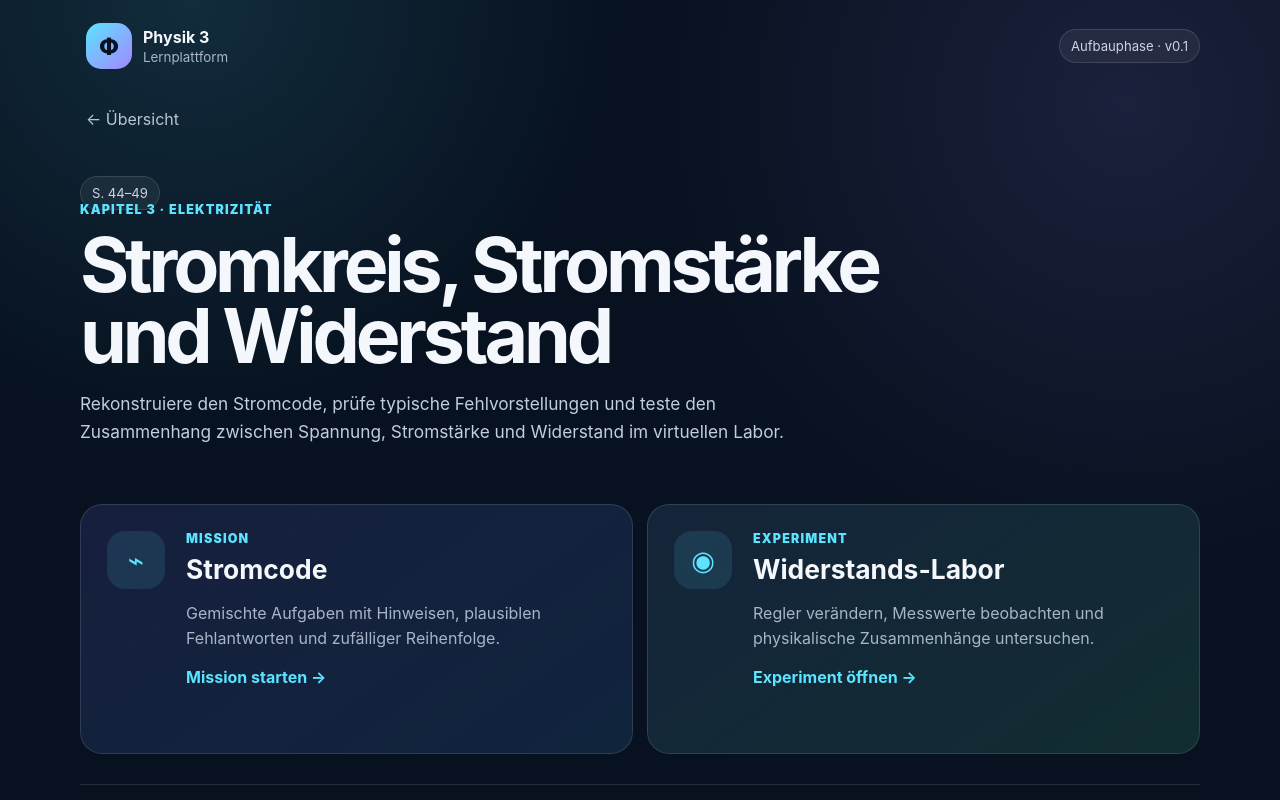
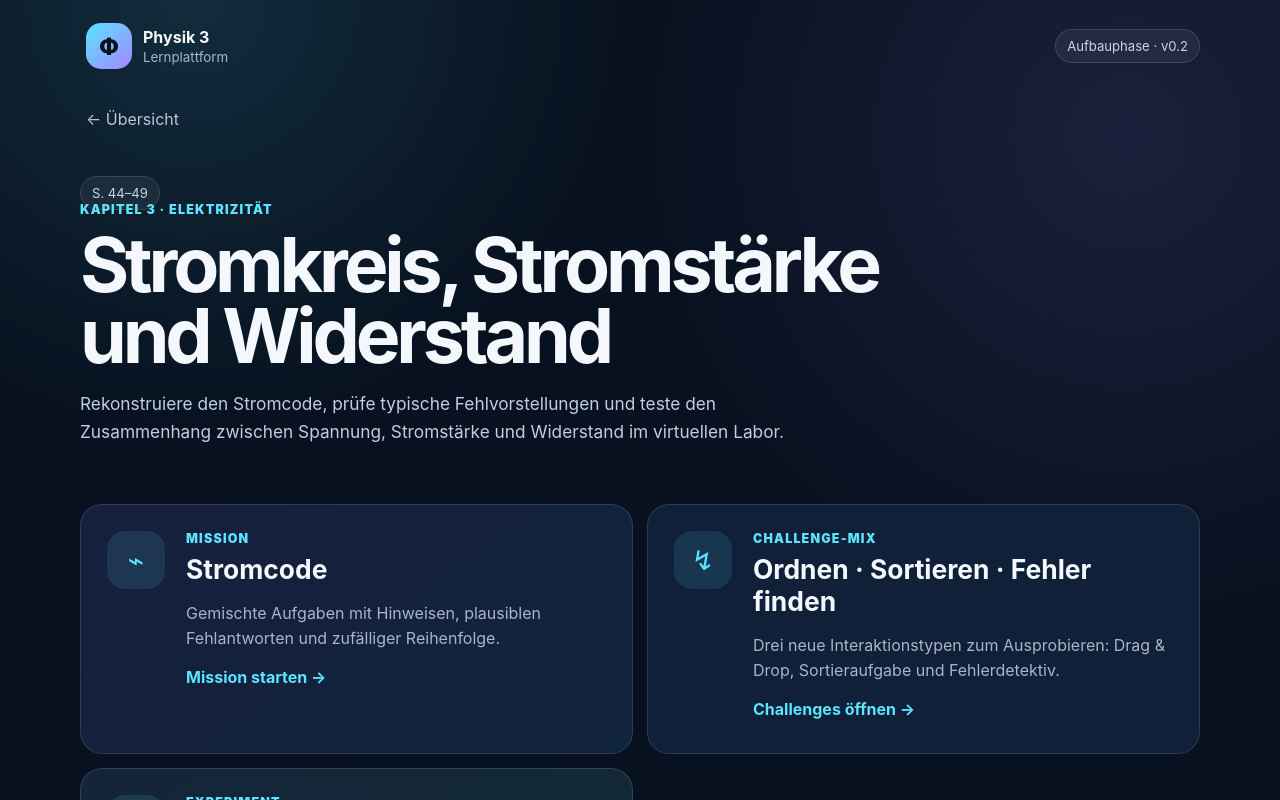
Before and after one commit to jasminetagwercher-alt/Lernplattform_Physik_3, a React (Vite) app: page / in a window 1280 px wide. Both pictures are taken after a click on the button 640 px from the left and 734 px from the top of the page. Shown: the top 800 px of the page. Built offline with nearby package versions, Linux system fonts and the light colour scheme.

Commit message:
Expose reusable challenges in electricity unit

```diff
--- a/src/App.tsx
+++ b/src/App.tsx
@@ -1,9 +1,10 @@
 import { useEffect, useState } from "react";
+import { ChallengeMix } from "./components/ChallengeMix";
 import { MissionEngine } from "./components/MissionEngine";
 import { ResistanceLab } from "./components/ResistanceLab";
 import { electricityUnit } from "./content/electricity";
 
-type View = "home" | "unit" | "mission" | "lab";
+type View = "home" | "unit" | "mission" | "challenge" | "lab";
 
 const STORAGE_KEY = "physik3-progress-v1";
 
@@ -35,7 +36,7 @@ export default function App() {
             <small>Lernplattform</small>
           </span>
         </button>
-        <div className="status-pill">Aufbauphase · v0.1</div>
+        <div className="status-pill">Aufbauphase · v0.2</div>
       </header>
 
       {view === "home" && (
@@ -77,7 +78,7 @@ export default function App() {
 
             <div className="coming-grid">
               <div className="coming-card">Weitere Kapitel werden hier automatisch ergänzt.</div>
-              <div className="coming-card">Später: Kapiteltraining · Boss-Level · Lernfortschritt</div>
+              <div className="coming-card">Nächste Ausbaustufe: Circuit Builder · Hotspots · Boss-Level</div>
             </div>
           </section>
         </main>
@@ -104,12 +105,22 @@ export default function App() {
               </div>
             </button>
 
+            <button className="activity-card challenge" onClick={() => setView("challenge")}>
+              <span className="activity-icon">↯</span>
+              <div>
+                <div className="eyebrow">Challenge-Mix</div>
+                <h2>Ordnen · Sortieren · Fehler finden</h2>
+                <p>Drei neue Interaktionstypen zum Ausprobieren: Drag & Drop, Sortieraufgabe und Fehlerdetektiv.</p>
+                <strong>Challenges öffnen →</strong>
+              </div>
+            </button>
+
             <button className="activity-card lab" onClick={() => setView("lab")}>
               <span className="activity-icon">◉</span>
               <div>
                 <div className="eyebrow">Experiment</div>
                 <h2>Widerstands-Labor</h2>
-                <p>Regler verändern, Messwerte beobachten und physikalische Zusammenhänge untersuchen.</p>
+                <p>Kontrollierte Messreihen durchführen, Messwerte speichern und automatisch als Diagramm darstellen.</p>
                 <strong>Experiment öffnen →</strong>
               </div>
             </button>
@@ -130,6 +141,21 @@ export default function App() {
         </main>
       )}
 
+      {view === "challenge" && (
+        <main>
+          <button className="back-button" onClick={() => setView("unit")}>← Zur Einheit</button>
+          <section className="toolkit-intro">
+            <div className="eyebrow">Interaktive Trainingsformen</div>
+            <h1>Challenge-Mix</h1>
+            <p>
+              Dieselben Physikinhalte werden hier mit unterschiedlichen Spielmechaniken trainiert.
+              Die Komponenten können später in jedem Kapitel wiederverwendet werden.
+            </p>
+          </section>
+          <ChallengeMix />
+        </main>
+      )}
+
       {view === "lab" && (
         <main>
           <button className="back-button" onClick={() => setView("unit")}>← Zur Einheit</button>
@@ -138,7 +164,7 @@ export default function App() {
       )}
 
       <footer>
-        Physik 3 · Inhalte und Spielmechanik sind getrennt aufgebaut, damit die Plattform Kapitel für Kapitel wachsen kann.
+        Physik 3 · Inhalte, Spielmechanik und virtuelle Experimente sind getrennt aufgebaut, damit die Plattform Kapitel für Kapitel wachsen kann.
       </footer>
     </div>
   );
```
